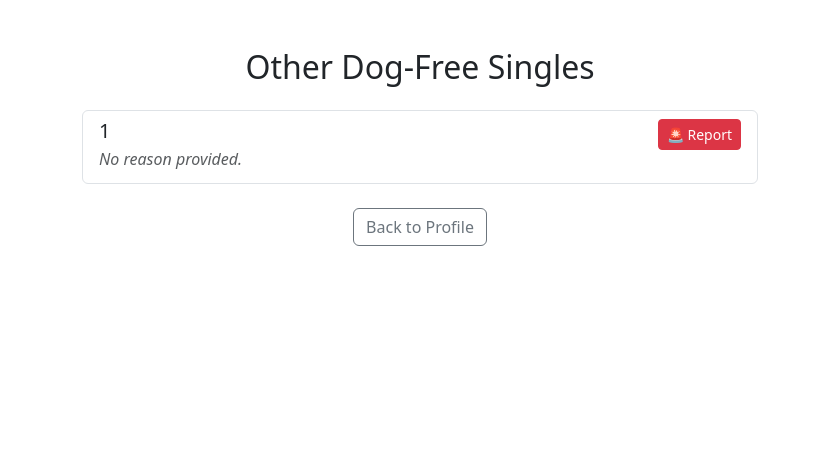
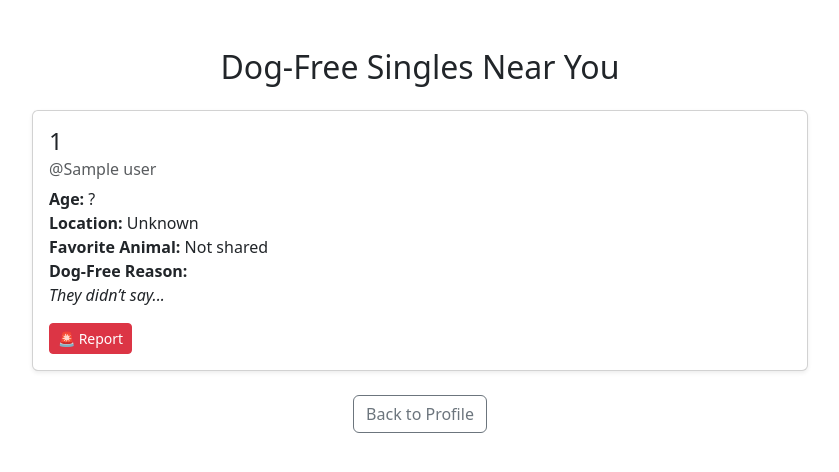
Before and after one commit to doremimo/DogFreeDatingApp, a Flask app: template templates/browse.html in a window 1280 px wide. Shown: the top 472 px of the page, without its empty margins (220-1059 px from the left). Run offline with Flask 3, Linux system fonts and the light colour scheme; the template is opened without the code that fills it: most values are stand-ins (such as "Sample title", 1, 10 or a date in 2020).

Commit message:
Update Profile Specs (added Age, Location, etc)

```diff
--- a/app.py
+++ b/app.py
@@ -24,10 +24,18 @@ def signup():
         try:
             conn = sqlite3.connect("users.db")
             c = conn.cursor()
+            display_name = request.form.get("display_name", "")
+            age = request.form.get("age", None)
+            location = request.form.get("location", "")
+            favorite_animal = request.form.get("favorite_animal", "")
             dog_free_reason = request.form.get("dog_free_reason", "")
             hashed_password = generate_password_hash(password)
-            c.execute("INSERT INTO users (username, password, dog_free_reason) VALUES (?, ?, ?)",
-                      (username, hashed_password, dog_free_reason))
+            c.execute("""
+                INSERT INTO users (
+                    username, password, display_name, age, location, favorite_animal, dog_free_reason
+                ) VALUES (?, ?, ?, ?, ?, ?, ?)
+            """, (username, hashed_password, display_name, age, location, favorite_animal, dog_free_reason))
+
             conn.commit()
             conn.close()
             return redirect(url_for("login"))
@@ -64,16 +72,25 @@ def profile():
     if "username" in session:
         conn = sqlite3.connect("users.db")
         c = conn.cursor()
-        c.execute("SELECT dog_free_reason FROM users WHERE username = ?",
-                  (session["username"],))
+        c.execute("""
+            SELECT display_name, age, location, favorite_animal, dog_free_reason
+            FROM users WHERE username = ?
+        """, (session["username"],))
         result = c.fetchone()
         conn.close()
 
-        reason = result[0] if result else "Not specified."
+        display_name, age, location, favorite_animal, dog_free_reason = result or (None, None, None, None, None)
+
         return render_template("profile.html",
-                               username=session["username"], reason=reason)
+                               username=session["username"],
+                               display_name=display_name,
+                               age=age,
+                               location=location,
+                               favorite_animal=favorite_animal,
+                               dog_free_reason=dog_free_reason)
     else:
         return redirect(url_for("login"))
+
 
 
 @app.route("/browse")
@@ -83,12 +100,16 @@ def browse():
 
     conn = sqlite3.connect("users.db")
     c = conn.cursor()
-    c.execute("SELECT username, dog_free_reason FROM users WHERE username != ?",
-              (session["username"],))
+    c.execute("""
+        SELECT display_name, username, age, location, favorite_animal, dog_free_reason
+        FROM users
+        WHERE username != ?
+    """, (session["username"],))
     users = c.fetchall()
     conn.close()
 
     return render_template("browse.html", users=users)
+
 
 @app.route("/report/<username>", methods=["POST"])
 def report(username):
--- a/database.py
+++ b/database.py
@@ -10,6 +10,10 @@ c.execute("""
         if INTEGER PRIMARY KEY AUTOINCREMENT,
         username TEXT UNIQUE NOT NULL,
         password TEXT NOT NULL,
+        display_name TEXT,
+        age INTEGER,
+        location TEXT,
+        favorite_animal TEXT,
         dog_free_reason TEXT
         )
 """)
--- a/templates/browse.html
+++ b/templates/browse.html
@@ -6,25 +6,35 @@
     <link href="https://cdn.jsdelivr.net/npm/bootstrap@5.3.3/dist/css/bootstrap.min.css" rel="stylesheet">
 </head>
 <body>
-    <div class="container mt-5" style="max-width: 700px;">
-        <h2 class="text-center mb-4">Other Dog-Free Singles</h2>
+    <div class="container mt-5" style="max-width: 800px;">
+        <h2 class="text-center mb-4">Dog-Free Singles Near You</h2>
 
         {% if users %}
-            <div class="list-group">
+            <div class="row g-4">
                 {% for user in users %}
-                    <div class="list-group-item d-flex justify-content-between align-items-start">
-                        <div>
-                            <h5 class="mb-1">{{ user[0] }}</h5>
-                            <p class="mb-1 text-muted"><em>{{ user[1] or "No reason provided." }}</em></p>
+                    <div class="col-12">
+                        <div class="card shadow-sm">
+                            <div class="card-body">
+                                <h4 class="card-title">{{ user[0] or user[1] }}</h4>
+                                <h6 class="card-subtitle text-muted mb-2">@{{ user[1] }}</h6>
+
+                                <ul class="list-unstyled mb-3">
+                                    <li><strong>Age:</strong> {{ user[2] or "?" }}</li>
+                                    <li><strong>Location:</strong> {{ user[3] or "Unknown" }}</li>
+                                    <li><strong>Favorite Animal:</strong> {{ user[4] or "Not shared" }}</li>
+                                    <li><strong>Dog-Free Reason:</strong><br><em>{{ user[5] or "They didn’t say..." }}</em></li>
+                                </ul>
+
+                                <form action="{{ url_for('report', username=user[1]) }}" method="POST">
+                                    <button type="submit" class="btn btn-sm btn-danger">🚨 Report</button>
+                                </form>
+                            </div>
                         </div>
-                        <form action="{{ url_for('report', username=user[0]) }}" method="POST">
-                            <button type="submit" class="btn btn-sm btn-danger">🚨 Report</button>
-                        </form>
                     </div>
                 {% endfor %}
             </div>
         {% else %}
-            <div class="alert alert-info text-center">No other users yet!</div>
+            <div class="alert alert-info text-center">No other users found.</div>
         {% endif %}
 
         <div class="text-center mt-4">
```
Also changed, not shown: templates/profile.html (+8 -2 lines), templates/signup.html (+20 -0 lines).
